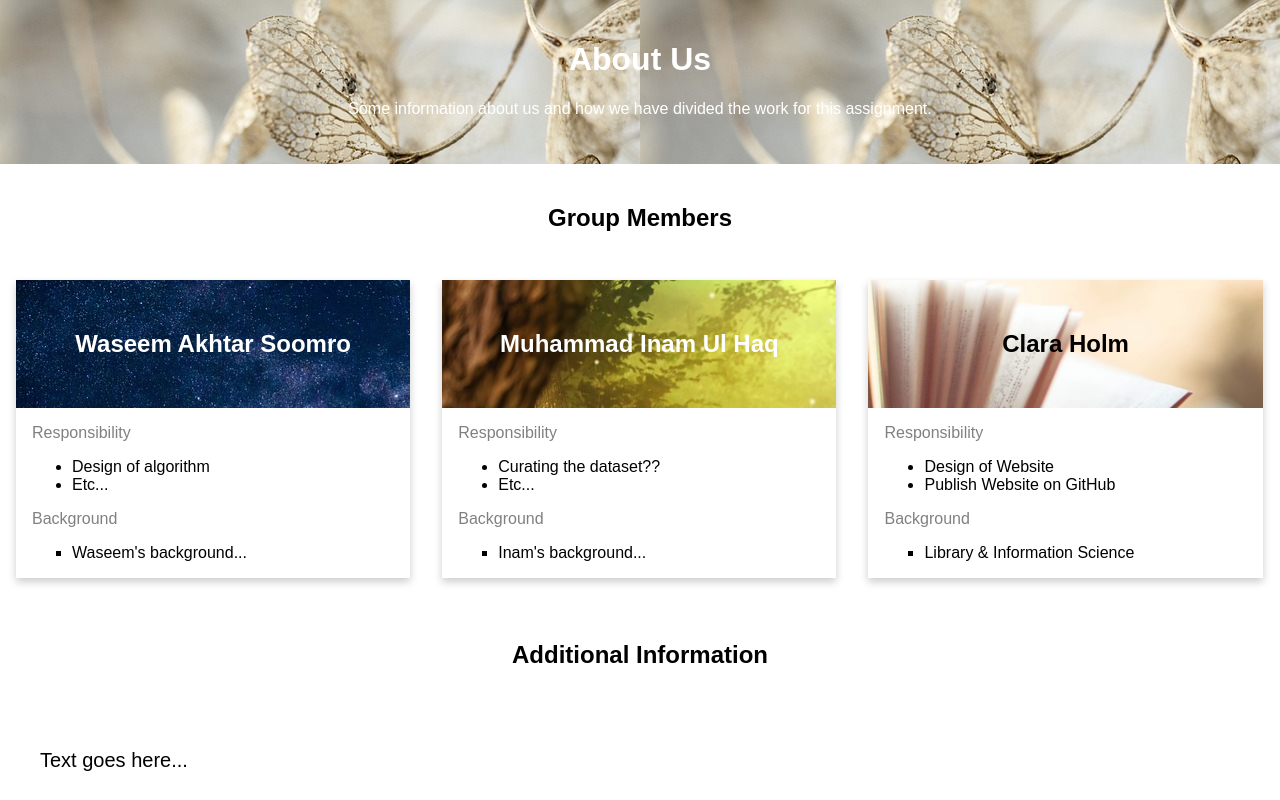
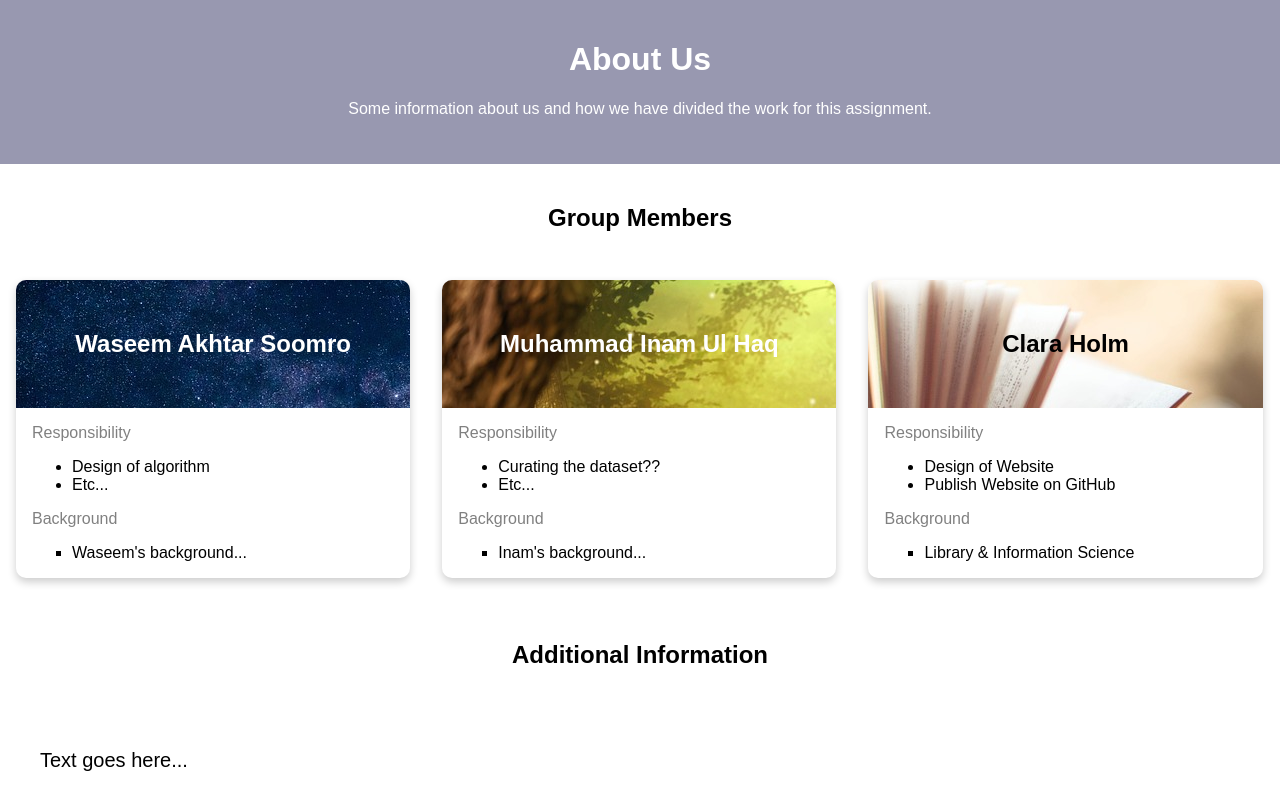
Before and after one commit to soomro/Written_assignment_2_Clara, a plain HTML site: page about_us.html in a window 1280 px wide. Drawn offline with Linux system fonts and the light colour scheme.

Commit message:
About us - Soft edges

```diff
--- a/styles_about_us.css
+++ b/styles_about_us.css
@@ -21,6 +21,7 @@ body {
   .card {
     box-shadow: 0 4px 8px 0 rgba(0, 0, 0, 0.2);
     margin: 8px;
+    border-radius: 10px
   }
 
   .card:hover {
@@ -30,7 +31,8 @@ body {
     padding-top: 20px ;
     padding-bottom: 30px;
     text-align: center;
-    background-image: url("leaves-4235968_640.jpg");
+    background-color: rgb(152, 152, 176);
+    /* background-image: url("leaves-4235968_640.jpg"); */
     color: white;
   }
 
@@ -39,9 +41,9 @@ body {
     color: white;
     }
 
-    #clara { color: black ; background-image: url("book-1283865_640.jpg");}
-    #waseem { background-image: url("milky-way-5295160_640.jpg");}
-    #inam { color: white ; background-image: url("background-image-3778266_640.jpg") ;}
+    #clara { color: black ; background-image: url("book-1283865_640.jpg"); border-top-right-radius: 10px ; border-top-left-radius: 10px}
+    #waseem { background-image: url("milky-way-5295160_640.jpg"); border-top-right-radius: 10px ; border-top-left-radius: 10px}
+    #inam { color: white ; background-image: url("background-image-3778266_640.jpg"); border-top-right-radius: 10px ; border-top-left-radius: 10px}
 
   .container {
     padding: 0 16px;
```
